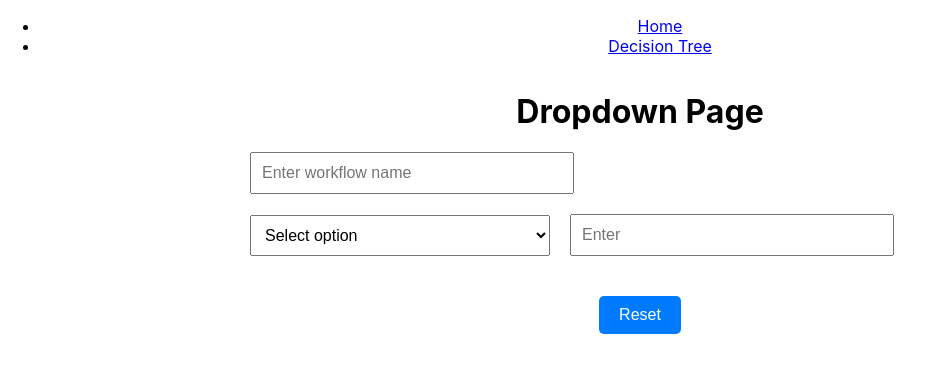
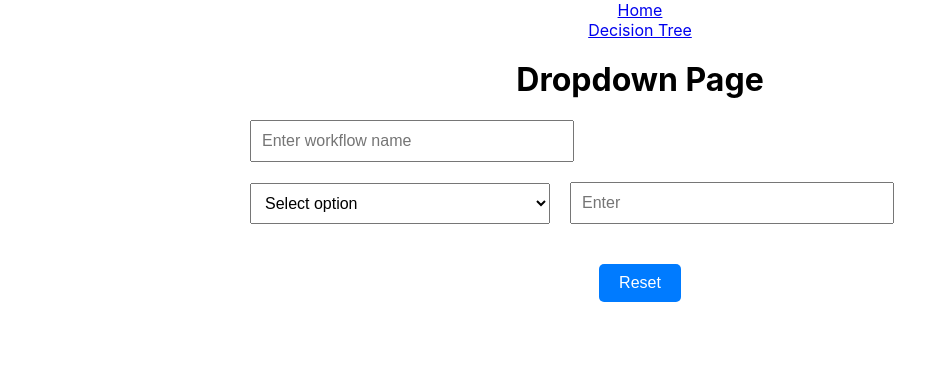
Before and after one commit to tarun-Hawdia/tryworkflow, a React (Create React App) app: page / in a window 1280 px wide. Shown: the top 372 px of the page, without its empty margins (0-934 px from the left). Built offline with nearby package versions, Linux system fonts and the light colour scheme.

Commit message:
edited main page

```diff
--- a/src/App.js
+++ b/src/App.js
@@ -10,14 +10,12 @@ const App = () => {
     <Router>
       <div className="App">
         <nav>
-          <ul>
-            <li>
-              <Link to="/">Home</Link>
-            </li>
-            <li>
-              <Link to="/decisiontree">Decision Tree</Link>
-            </li>
-          </ul>
+          <div>
+            <Link to="/">Home</Link>
+          </div>
+          <div>
+            <Link to="/decisiontree">Decision Tree</Link>
+          </div>
         </nav>
         <Routes>
           <Route path="/" element={<DropdownPage />} />
```
